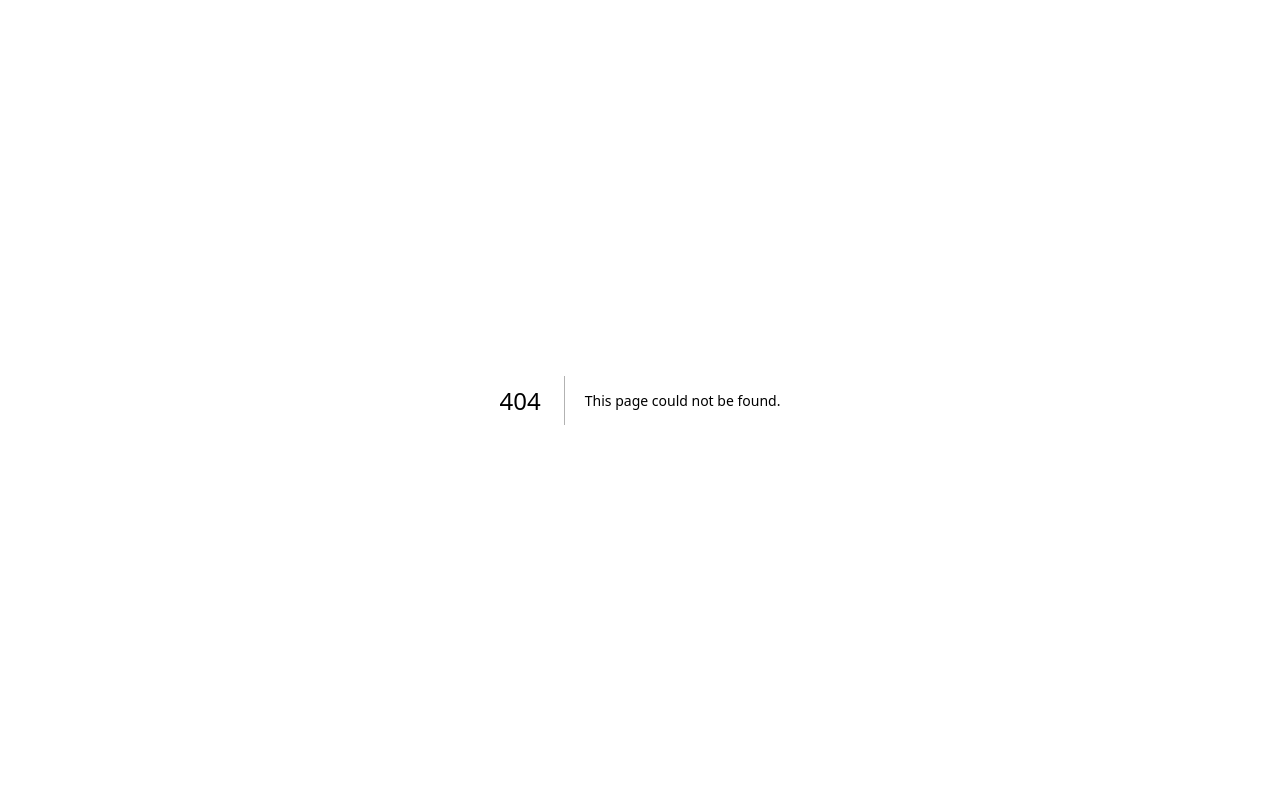
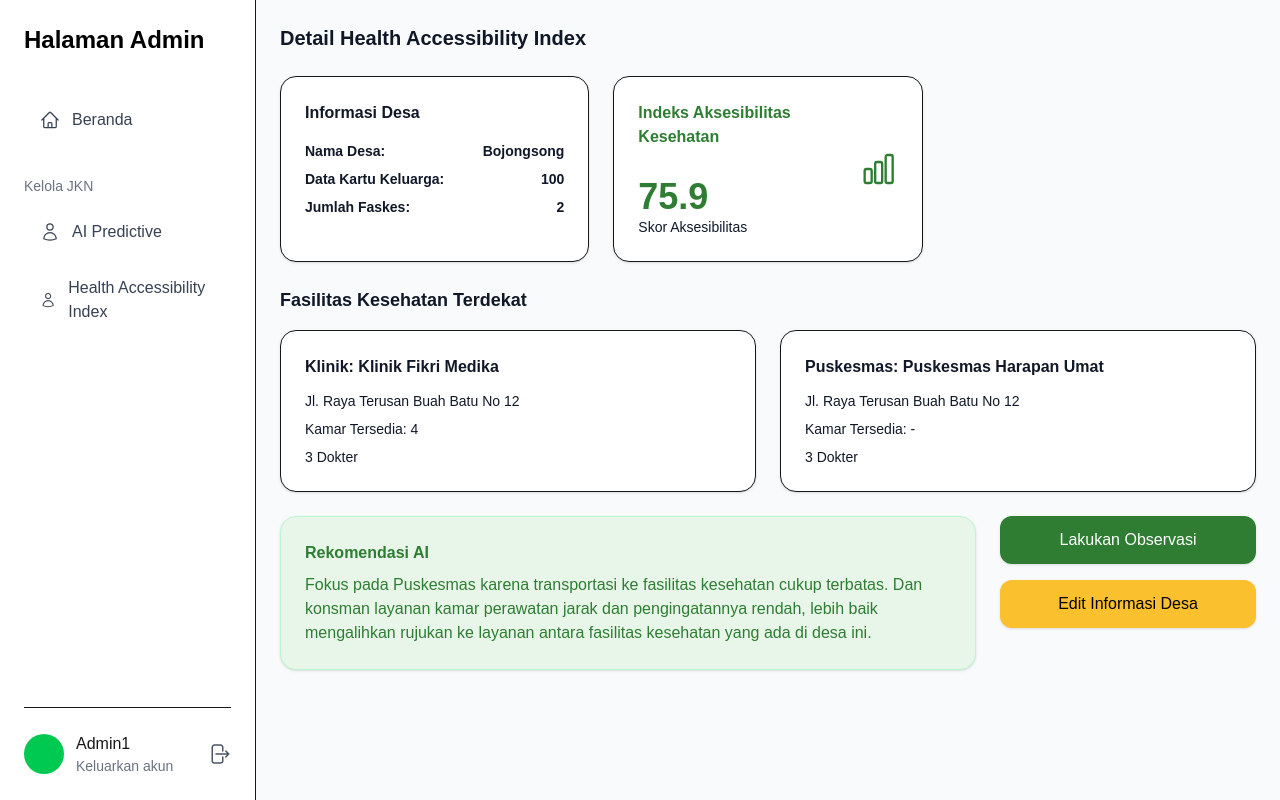
Before and after one commit to Gentahal/fe-pantau, a Next.js app: page /detail-health-index in a window 1280 px wide. Before the commit this address had no page. Built offline with nearby package versions, Linux system fonts and the light colour scheme.

Commit message:
detail-health-index

```diff
--- /dev/null
+++ b/src/app/detail-health-index/page.jsx
@@ -0,0 +1,98 @@
+import Sidebar from "@/components/Sidebar";
+import { ChartBarIcon, BuildingOfficeIcon, SignalIcon } from "@heroicons/react/24/outline";
+export default function HealthIndexPage() {
+    return (
+        <div className="min-h-screen bg-gray-50 flex">
+            <Sidebar />
+
+            <main className="flex-1 lg:ml-64 p-6 space-y-6">
+                {/* Detail Health Accessibility Index */}
+                <section className="space-y-6">
+                    {/* Header */}
+                    <h2 className="text-xl font-semibold text-gray-900">Detail Health Accessibility Index</h2>
+
+                    <div className="grid grid-cols-1 lg:grid-cols-3 gap-6">
+                        {/* Informasi Desa */}
+                        <div className="bg-white p-6 rounded-2xl shadow-sm border">
+                            <h3 className="font-semibold mb-4 text-gray-900">Informasi Desa</h3>
+                            <div className="text-sm space-y-2">
+                                <div className="flex justify-between font-medium text-gray-900">
+                                    <span className="font-bold text-gray-900">Nama Desa:</span>
+                                    <span className="font-bold text-gray-900">Bojongsong</span>
+                                </div>
+                                <div className="flex justify-between">
+                                    <span className="font-bold text-gray-900">Data Kartu Keluarga:</span>
+                                    <span className="font-bold text-gray-900">100</span>
+                                </div>
+                                <div className="flex justify-between font-medium text-gray-900">
+                                    <span className="font-bold text-gray-900">Jumlah Faskes:</span>
+                                    <span className="font-bold text-gray-900">2</span>
+                                </div>
+                            </div>
+                        </div>
+                        {/* Indeks Aksesibilitas */}
+                        <div className="bg-white p-6 rounded-2xl shadow-sm border flex justify-between items-center">
+                        <div className="flex flex-col justify-between">
+                            <h3 className="font-semibold mb-2 text-[#2E7D32]">Indeks Aksesibilitas Kesehatan</h3>
+                            <div>
+                                {/* kurang icon */}
+                                <p className="text-4xl font-bold text-[#2E7D32] mt-5">75.9</p>
+                                <p className="text-sm text-gray-500 text-gray-900">Skor Aksesibilitas</p>
+                            </div>
+                        </div>
+                       <ChartBarIcon className="w-10 h-10 text-[#2E7D32] " />
+                    </div>
+                    </div>
+                </section>
+
+                {/* Fasilitas Terdekat */}
+                <section className="space-y-4">
+                    <h3 className="font-semibold text-lg text-gray-900">Fasilitas Kesehatan Terdekat</h3>
+
+                    <div className="grid grid-cols-1 lg:grid-cols-2 gap-6">
+                        {/* Klinik */}
+                        <div className="bg-white p-6 rounded-2xl border shadow-sm">
+                            <h4 className="font-semibold mb-3 text-gray-900">Klinik: Klinik Fikri Medika</h4>
+                            <ul className="text-sm space-y-2 text-gray-900">
+                                {/* belum ada icon */}
+                                <li> Jl. Raya Terusan Buah Batu No 12</li>
+                                <li> Kamar Tersedia: 4</li>
+                                <li> 3 Dokter</li>
+                            </ul>
+                        </div>
+
+                        {/* Puskesmas */}
+                        <div className="bg-white p-6 rounded-2xl border shadow-sm">
+                            <h4 className="font-semibold mb-3 text-gray-900">Puskesmas: Puskesmas Harapan Umat</h4>
+                            <ul className="text-sm space-y-2 text-gray-900">
+                                {/* belum ada icon */}
+                                <li> Jl. Raya Terusan Buah Batu No 12</li>
+                                <li> Kamar Tersedia: -</li>
+                                <li> 3 Dokter</li>
+                            </ul>
+                        </div>
+                    </div>
+                </section>
+
+                <div className="flex flex-col lg:flex-row gap-6 items-start">
+                    <section className="bg-[#E8F5E9] border border-green-200 p-6 rounded-2xl shadow-sm flex-1">
+                        <h4 className="font-semibold mb-2 text-[#2E7D32]">Rekomendasi AI</h4>
+                        <p className="text-[#2E7D32]">
+                            Fokus pada Puskesmas karena transportasi ke fasilitas kesehatan cukup terbatas. Dan konsman layanan kamar perawatan jarak dan pengingatannya rendah, lebih baik mengalihkan rujukan ke layanan antara fasilitas kesehatan yang ada di desa ini.
+                        </p>
+                    </section>
+
+
+                    <div className="flex flex-col gap-4 lg:w-64">
+                        <button className="bg-[#2E7D32] hover:bg-green-700 text-white px-5 py-3 rounded-xl shadow w-full">
+                            Lakukan Observasi
+                        </button>
+                        <button className="bg-[#FBC02D] hover:bg-yellow-600 text-black px-5 py-3 rounded-xl shadow w-full">
+                             Edit Informasi Desa
+                        </button>
+                    </div>
+                </div>
+            </main>
+        </div>
+    );
+}
```
